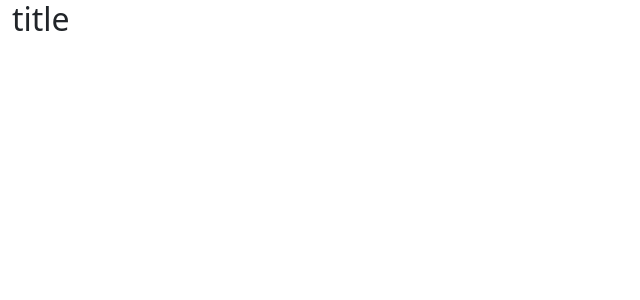
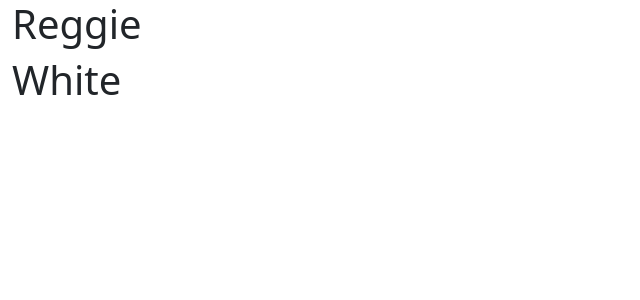
Before and after one commit to KevinVillegasDev/ReactWorkSheet, a React (Create React App) app: page / in a window 1280 px wide. Shown: the top 300 px of the page, without its empty margins (0-640 px from the left). Built offline with nearby package versions, Linux system fonts and the light colour scheme.

Commit message:
Refactored logic inside render function

```diff
--- a/src/components/App.jsx
+++ b/src/components/App.jsx
@@ -1,18 +1,22 @@
 import React, { Component } from 'react';
 import './App.css'
+import DisplayName from './DisplayName/DisplayName';
 
 class App extends Component {
     constructor(props){
         super(props)
         this.state = {
-
+            firstName: 'Reggie',
+            lastName: 'White'
         };
     }
 
     render(){
         return(
             <div className = "container-fluid">
-                <h2>title</h2>
+                <h1>
+                    <DisplayName firstName={this.state.firstName} lastName={this.state.lastName}/>
+                </h1>
             </div>
         )
     }
```
